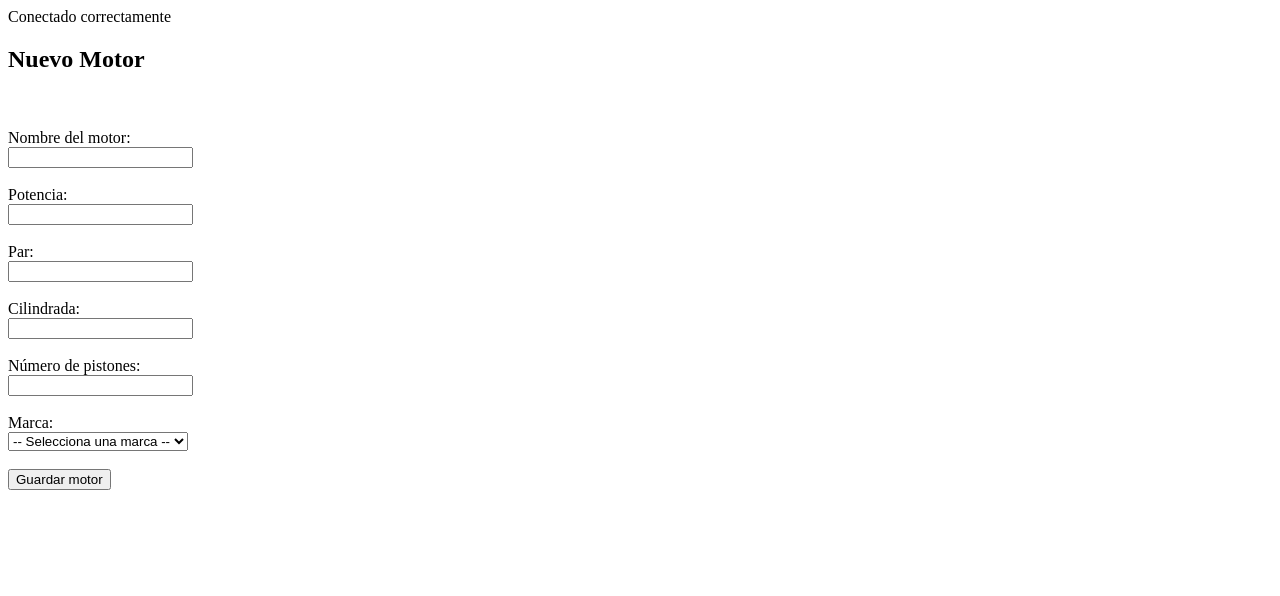
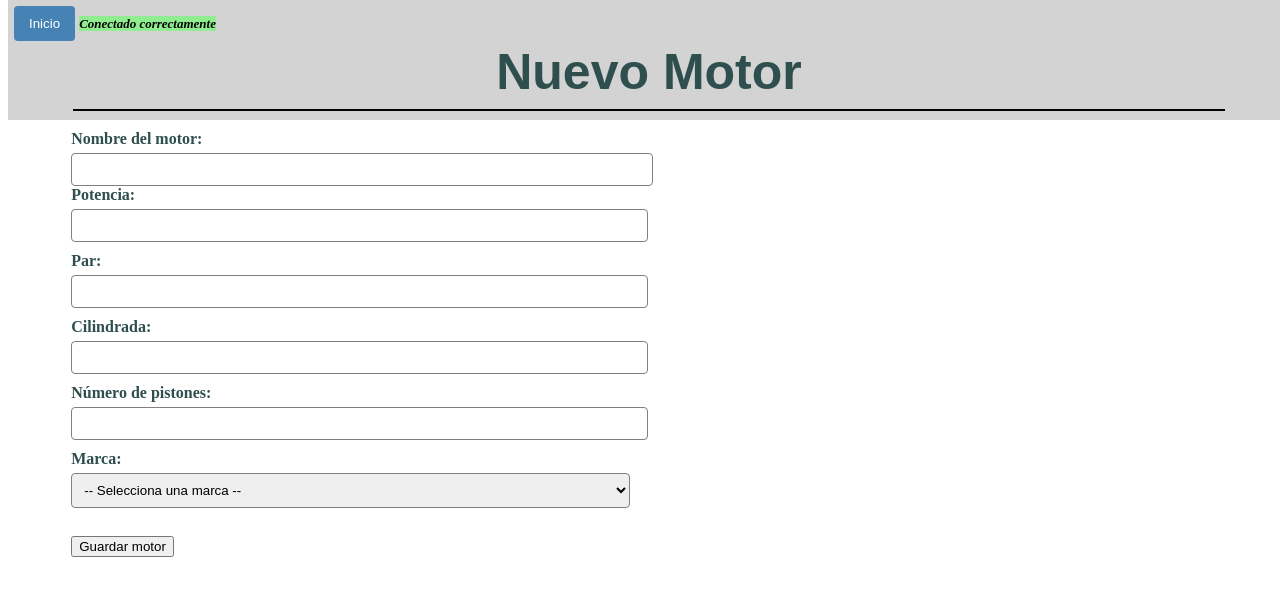
Before and after one commit to alex-ctrl-botardo/autos, a PHP site: page /Motor/formulario_motor.php in a window 1280 px wide. Shown: the top 596 px of the page. Run offline with PHP 8.4, Linux system fonts and the light colour scheme; data comes from the database, SQL or seed files in the repository.

Commit message:
Cambios en listas y formularios y reorganizacion de los archivos de estilos

```diff
--- a/Marca/formulario_marca.php
+++ b/Marca/formulario_marca.php
@@ -1,17 +1,16 @@
-
-
 <!DOCTYPE html>
 <html lang="es">
 <head>
     <meta charset="UTF-8">
     <title>Insertar Marca</title>
+    <link rel="stylesheet" href="/autos/css/estilos.css">
 </head>
 <body>
 
 <h2>Nueva Marca</h2><br></br>
 
 <?php if (isset($_GET['ok'])): ?>
-    <p style="color:green;">Marca guardada correctamente</p>
+    <p class="mensaje-conexion">Marca guardada correctamente</p>
 <?php endif; ?>
 
 <form action="guardar_marca.php" method="POST">
--- a/Modelo/formulario_modelo.php
+++ b/Modelo/formulario_modelo.php
@@ -22,6 +22,7 @@ if (!$result) {
 <head>
     <meta charset="UTF-8">
     <title>Insertar Modelo</title>
+    <link rel="stylesheet" href="/autos/css/estilos-formularios.css">
 </head>
 <body>
 
--- a/Motor/formulario_motor.php
+++ b/Motor/formulario_motor.php
@@ -1,16 +1,21 @@
 <?php
 include "../conexion.php";
 
-echo "Conectado correctamente<br>";
 
 /* Consulta marcas */
-$sql = "SELECT id_marca, nombre FROM Marca";
+$stmt = $conn->prepare(
+    "SELECT
+        id_marca, nombre
+    FROM
+        Marca");
 
-$result = $conn->query($sql);
-
-if (!$result) {
+if (!$stmt) {
     die("Error en la consulta de marcas: " . $conn->error);
 }
+
+$stmt->execute();
+$result_forml_motor = $stmt->get_result();
+
 ?>
 
 <!DOCTYPE html>
@@ -18,53 +23,79 @@ if (!$result) {
     <head>
         <meta charset="UTF-8">
         <title>Insertar Motor</title>
+        <link rel="stylesheet" href="/autos/css/estilos.css">
+        <link rel="stylesheet" href="/autos/css/estilos-formularios.css">
     </head>
     <body>
-
-    <h2>Nuevo Motor</h2><br></br>
+        <div class="cabecera">
+            <a href="/autos/index.php" ><button class="btn-inicio">Inicio</button></a>
+            <?php if ($conn): ?>
+                <p class="mensaje-conexion">Conectado correctamente</p>
+            <?php endif; ?>
+            <h2 class="titulo">Nuevo Motor</h2>
+            <hr class="linea-titulo">
+        </div>
 
         <?php if (isset($_GET['ok'])): ?>
-        <p style="color:green;">Motor guardado correctamente</p>
+            <p class="mensaje-conexion">Motor guardado correctamente</p>
         <?php endif; ?>
 
+
+        <div class="form1">
             <form action="guardar_motor.php" method="POST">
 
             <!-- Recoje Nombre -->
-        <label>Nombre del motor:</label><br>
-        <input type="text" name="nombre" required><br><br>
+            <div class="form-grupo">
+                <label>Nombre del motor:</label>
+                <input put type="text" name="nombre" required>
+            <div>
+
 
             <!-- Recoje Poatencia-->
-        <label>Potencia:</label><br>
-        <input type="text" name="potencia" required><br><br>
+            <div class="form-grupo">
+                <label>Potencia:</label>
+                <input type="text" name="potencia" required>
+            </div>
+
 
             <!-- Recoje Par -->
-        <label>Par:</label><br>
-        <input type="text" name="par" required><br><br>
+            <div class="form-grupo">
+                <label>Par:</label>
+                <input type="text" name="par" required>
+            </div>
+
 
             <!-- Recoje Cilindrada   -->
-        <label>Cilindrada:</label><br>
-        <input type="number" step="0.1" name="cilindrada" required><br><br>
+            <div class="form-grupo">
+                <label>Cilindrada:</label>
+                <input type="text" step="0.1" name="cilindrada" required>
+            </div>
+
 
             <!-- Recoje Número de pistones  -->
-        <label>Número de pistones:</label><br>
-        <input type="number" name="num_pistones" required><br><br>
+            <div class="form-grupo">
+                <label>Número de pistones:</label>
+                <input type="rext" name="num_pistones" required>
+            </div>
+
 
             <!-- Recoje Id de la Marca a asociar -->
-        <label>Marca:</label><br>
+            <div class="form-grupo">
+                <label>Marca:</label>
                 <select name="id_marca" required>
                     <option value="">-- Selecciona una marca --</option>
 
-            <?php while ($row = $result->fetch_assoc()) { ?>
+                <?php while ($row = $result_forml_motor->fetch_assoc()) { ?>
                     <option value="<?= $row['id_marca'] ?>">
                         <?= $row['nombre'] ?>
                     </option>
                 <?php } ?>
 
                 </select><br><br>
-
+            </div>
                 <button type="submit">Guardar motor</button>
 
             </form>
-
+        </div>
     </body>
 </html>
--- /dev/null
+++ b/css/estilos-formularios.css
@@ -0,0 +1,27 @@
+.form1 {
+    width: 90%;
+    margin: 0 auto;
+    margin-top: 130px;
+}
+
+
+.form-grupo{
+    margin-bottom: 10px;
+    margin-right: 10px;
+}
+
+.form-grupo label {
+    margin-bottom: 10px;
+    color: darkslategray;
+    display: block;
+    margin-bottom: 5px;
+    font-weight: bold;
+}
+
+.form-grupo input,
+.form-grupo select {
+    width: 50%;
+    padding: 8px;
+    border: 1px solid gray;
+    border-radius: 4px;
+}
--- a/css/estilos.css
+++ b/css/estilos.css
@@ -38,6 +6,7 @@ td {
     width: 100%;
     background-color: lightgray;
     padding: 1px;
+    margin-bottom: 1px;
 }
 
     /* Boton para ir la inicio */
@@ -48,6 +17,8 @@ td {
         border: none;
         padding: 10px 15px;
         border-radius: 4px;
+        margin-top: 5px;
+        margin-left: 5px;
     }
 
     /* Mensaje conectado correctamente */
@@ -60,28 +31,31 @@ td {
         background-color: lightgreen;
         display: inline;
     }
+/* CABECERA */
 
-/* Mensaje de la cabexera*/
+
+
+/* Mensaje del Titulo*/
 .titulo {
-    /* text-transform: uppercase; */
     font-family: Arial, Helvetica, sans-serif;
     text-align: center;
     color: darkslategray;
     font-size: 50px;
     margin: 2px auto;
-    margin-top: 50px;
 }
 
     /* Linea de debajo de la cabecera*/
-.linea-cabecera {
+    .linea-titulo {
         border: none;
         border-top: 2px solid black;
-    width: 80%;
+        width: 90%;
         margin: 8px auto;
 
     }
 
-/* Index */
+
+
+/* INDEX */
     .contenido-index {
         margin-top: 70px;
         padding: 20px 40px;
--- /dev/null
+++ b/java/funciones.js
@@ -0,0 +1 @@
+// Algo que are en el futuro I guess
```
Also changed, not shown: other parts of css/estilos.css (+2 -34 lines), Motor/listar_motor.php (+6 -8 lines), css/estilos-listas.css (added, +30 -0 lines), index.php (+6 -2 lines). Lines whose indentation alone changed are shown as unchanged.
